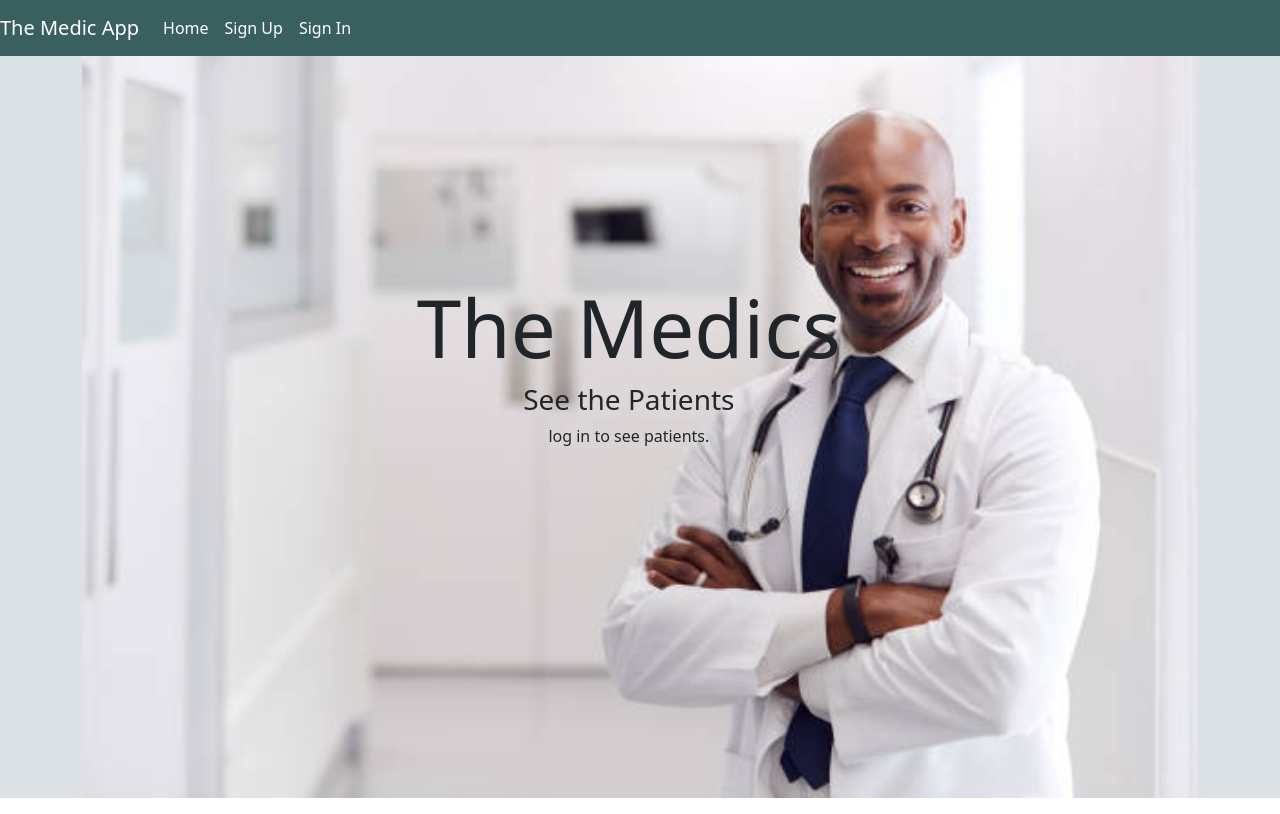
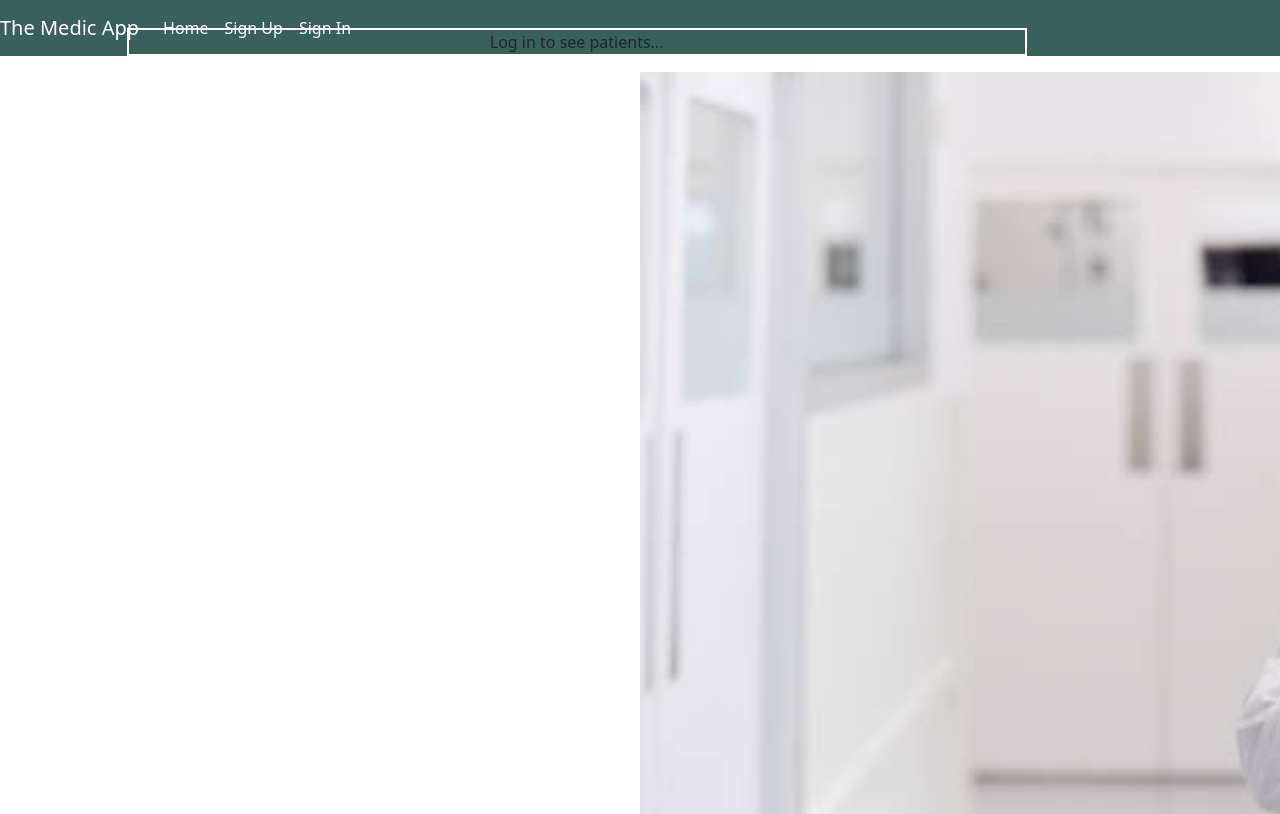
Before and after one commit to nickesparza/ga-project-3-client, a React (Create React App) app: page / in a window 1280 px wide. Built offline with nearby package versions, Linux system fonts and the light colour scheme.

Commit message:
Tried to fix patients cards

```diff
--- a/src/components/Home.js
+++ b/src/components/Home.js
@@ -15,29 +15,36 @@ const Home = (props) => {
 					<Container >
 						<figure className="position-relative" >
 							<div className="img-dr-control">
-								<img className="img-smile-doctor img-fluid position-relative" src={doctorPicture} />
+								<img className="img-smile-doctor img-fluid position-relative position-fixed" src={doctorPicture} />
 							</div>
 
 							<figcaption >
 								<div >
-									<h2 className="h2themedics">The Medics</h2>
+									<h2 className="h2themedics ">The Medics</h2>
 								</div>
 
 
-								<h3>See the Patients</h3>
+								<h3 >See the Patients</h3>
+								<div className="controlOnlyCards">
 								{
 									user
 									?
+
 									<PatientIndex
+
 										msgAlert= { msgAlert }
 										user={user}
 									/>
+
+
 									:
 
-									<p>log in to see patients.</p>
+									<p className="styling-Texts ">Log in to see patients...</p>
 
 
 								}
+								</div>
+
 
 							</figcaption>
 
--- a/src/components/patients/PatientIndex.js
+++ b/src/components/patients/PatientIndex.js
@@ -12,6 +12,7 @@ import messages from '../shared/AutoDismissAlert/messages'
 
 //IMPORTING STYLES
 import imgProfile from '../../imgs/profile.jpeg'
+import { CardGroup } from 'react-bootstrap'
 
 
 // STYLE FOR CARDs
@@ -65,26 +66,34 @@ const PatientIndex = (props) => {
     const patientCards = patients.map(patient => (
 
 
+        // <div className='patients-adjusting-cards'>
+
+
+
 
             <Card style={{width: '30%',  margin: 5}} key={patient._id}>
                 <div className='div-profile-IMG'>
-                            <img className='image' style={{width: '45%',margin: 5}} src={imgProfile} ></img>
+                        <img className='image' style={{width: '45%',margin: 5}} src={imgProfile} ></img>
                 </div>
                 <Card.Header>{ patient.name }</Card.Header>
                 <Card.Body>
                     <Card.Text>
-                        <Link to={`/patients/${patient._id}`}><p className='p-info'  >View:</p>  {patient.name}</Link>
+                        <Link to={`/patients/${patient._id}`}><p className='p-info'>View:</p> {patient.name}</Link>
                     </Card.Text>
 
                 </Card.Body>
             </Card>
+
+
+
+
 
         ))
 
 
         //SHOWING PATIENT CARDS ON BODY
         return(
-            <div style={cardContainerStyle}>
+            <div className="testurgent-cards" style={cardContainerStyle}>
             { patientCards }
             </div>
         )
--- a/src/index.css
+++ b/src/index.css
@@ -33,11 +33,26 @@ figure{
 width: 1300px;
 }
 
-figcaption{
 
+
+
+
+figcaption {
+  width: 900px;
   position: absolute;
   bottom: 45%;
-  margin: 0 30%;
+  /* margin: 0 30%; */
+  margin-left: 4%;
+  margin-top: -20%;
+}
+figcaption .controlOnlyCards{
+  width: 900px;
+
+  bottom: 45%;
+  /* margin: 0 30%; */
+  margin-top: 100%;
+  /* margin-top: -20%; */
+
 }
 
 
@@ -45,11 +60,35 @@ figcaption{
 
 
 
+
+
+/* STYLING TEXTS HOME PAGE */
+.styling-Texts{
+  /* color: #b12a2a; */
+  /* background-color: rgba(58, 95, 95, 0.683); */
+  border: 2px solid white;
+}
+
+
+/* TRYING TO FIX PATIENTS CARDS */
+/* .patients-adjusting-cards{
+  display: inline-block;
+} */
+
+.testurgent-cards{
+  position: absolute;
+  bottom: -100%;
+  margin: 0;
+  /* background-color: rgb(109, 41, 41); */
+}
+
+
 /*    RESPONSIVE HOME PAGE ADJUSTING IMAGE   */
 /*  DO NOT CHANGE LOL  */
 .h2themedics{
   font-size: 80px;
 }
+
 
 @media screen and (max-width: 999px) {
   figcaption{
@@ -59,6 +98,7 @@ figcaption{
     margin: 12 20%;
   }
   .h2themedics{
+    bottom: 0;
     font-size: 80px;
   }
 
```
